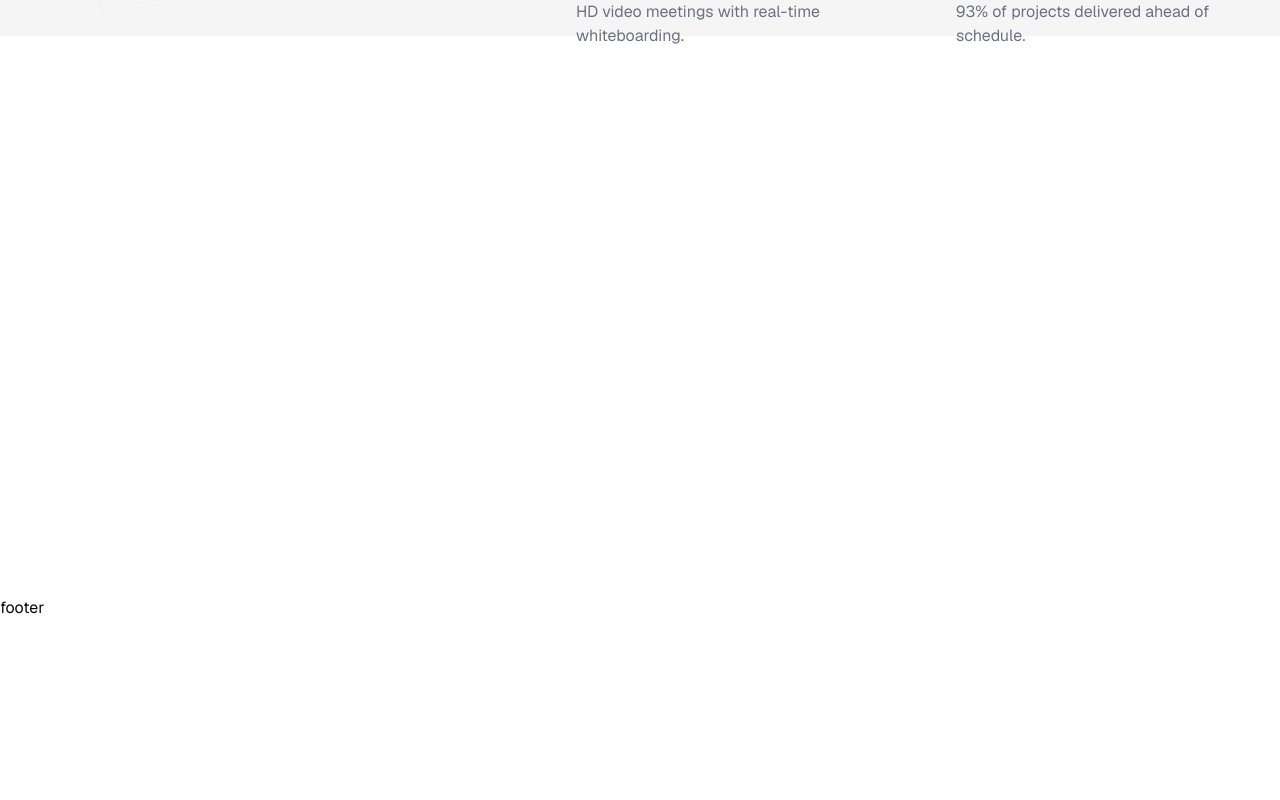
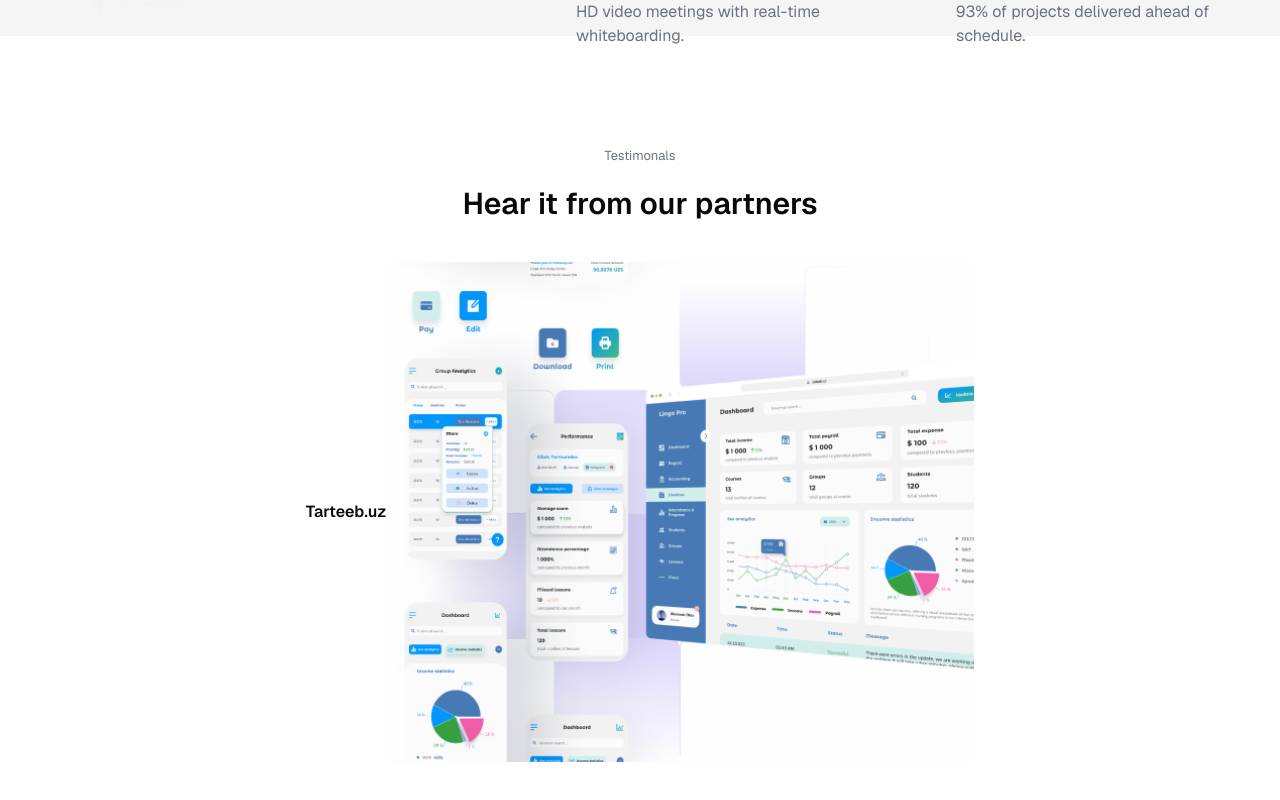
Before and after one commit to Mukhsin0508/safionix, a Next.js app: page /en in a window 1280 px wide. Shown: the part 5887-6687 px from the top of the page. Before the commit the page ends 6507 px from the top, so only its background shows below. Built offline with nearby package versions, Linux system fonts and the light colour scheme.

Commit message:
fix errors

```diff
--- a/src/app/[locale]/(main)/page.tsx
+++ b/src/app/[locale]/(main)/page.tsx
@@ -4,6 +4,7 @@ import {
   HomeHeader,
   NewProjects,
   OfferBlock,
+  Partners,
   Showcase,
   SkillsPart,
   SuccesStories
@@ -25,8 +26,10 @@ export default function Home() {
           <NewProjects />
 
         </div>
-
         <Collaboration  />
+        <div className="container mx-auto px-4">
+          <Partners/>
+        </div>
       </main>
     </div>
   );
--- a/src/components/Callobaration.tsx
+++ b/src/components/Callobaration.tsx
@@ -1,3 +1,4 @@
+import Image from 'next/image'
 import React from 'react'
 
 const callobaration = [
@@ -22,7 +23,7 @@ export default function Collaboration() {
         <div className='flex mt-[550px] gap-[90px]  mx-[560px] '>
               {callobaration.map((item) => (
                 <div key={item.id} className='flex flex-col gap-4  px-4'>
-                  <img src={item.img} alt={item.title} className='w-[50px] h-[50px]' />
+                  <Image width={50} height={50} src={item.img} alt={item.title} className='w-[50px] h-[50px]' />
                   <div className='flex flex-col gap-2 '>
                     <h3 className='text-xl font-semibold tracking-wide text-black'>{item.title}</h3>
                     <p className='text-gray-500 w-[258px]  text-start h-[44px]'>{item.description}</p>
--- /dev/null
+++ b/src/components/Partners.tsx
@@ -0,0 +1,25 @@
+import Image from 'next/image'
+import React from 'react'
+
+export default function Partners() {
+  return (
+    <div className='mt-[110px]'>
+        <div className="flex justify-center items-center flex-col">
+            <p className="text-gray-500 text-[13px]">Testimonals</p>
+            <h2 className="text-3xl font-semibold mt-5">Hear it from our partners</h2>
+        </div>
+
+        <div className='flex justify-center mt-10'>
+            <div className='flex items-center'>
+                <h2 className='text font-semibold'>Tarteeb.uz</h2>
+            </div>
+
+            <div>
+                <Image width={588} height={500} alt='video' src={'/assets/video.png'}/>
+            </div>
+
+        </div>
+
+    </div>
+  )
+}
--- a/src/components/index.tsx
+++ b/src/components/index.tsx
@@ -38,3 +38,4 @@ export {default as SuccesStories} from "./succesStories"
 export {default as Bonafit} from "./bonafit"
 export {default as NewProjects} from "./newProjects"
 export {default as Callobaration} from "./Callobaration"
+export {default as Partners} from "./Partners"
--- a/src/components/skillsPart.tsx
+++ b/src/components/skillsPart.tsx
@@ -46,7 +46,7 @@ export default function SkillsPart({ className }: Props) {
             <p className='p-5 text-[12px] text-[#606E80] mt-3 tracking-wider'>Our clients include:</p>
                   {/* //clients */}
                   <div className="px-5 mt-4 mb-2 flex flex-wrap gap-3">
-                          {clients.map((client, index) =>
+                          {clients.map((client: Client, index) =>
                     client.title === 'View all' ? (
                       <button
                         key={index}
--- a/src/components/ui/dropdown-menu.tsx
+++ b/src/components/ui/dropdown-menu.tsx
@@ -38,7 +38,7 @@ export default function Dropdown({
     return () => {
       document.removeEventListener("mousedown", handleClickOutside)
     }
-  }, [])
+  }, [handleOpenChange])
 
   useEffect(() => {
     if (isOpen && triggerRef.current && contentRef.current) {
--- a/src/components/ui/hero-video-dialog.tsx
+++ b/src/components/ui/hero-video-dialog.tsx
@@ -4,6 +4,7 @@ import { AnimatePresence, motion } from "motion/react"
 import { Play, XIcon } from "lucide-react"
 
 import { cn } from "@/lib/utils"
+import Image from "next/image"
 
 type AnimationStyle =
   | "from-bottom"
@@ -85,7 +86,7 @@ export default function HeroVideoDialog({
         onClick={() => setIsVideoOpen(true)}
       >
         {thumbnailSrc ? (
-          <img
+          <Image
             src={thumbnailSrc}
             alt={thumbnailAlt}
             width={1920}
```
Also changed, not shown: public/assets/video.png (added).
